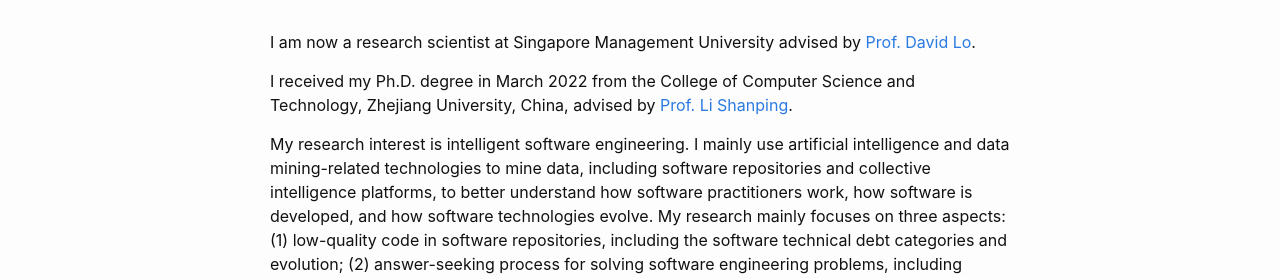
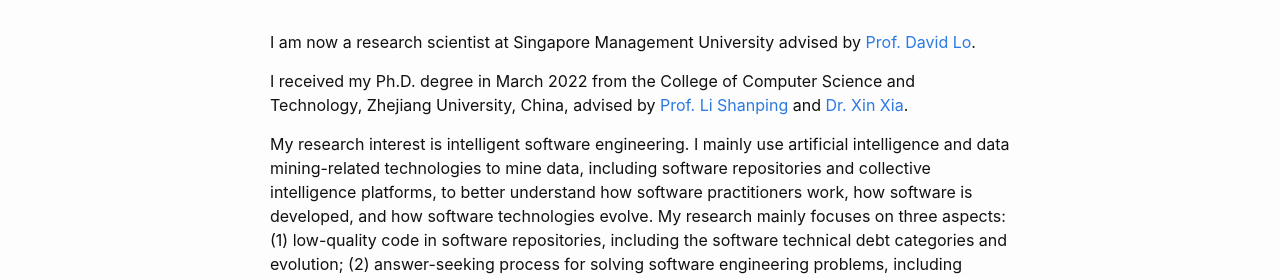
Before and after one commit to jiakun-liu/jiakun-liu.github.io, a Jekyll site: the page built from index.md, in a window 1280 px wide. Shown: the part 356-635 px from the top of the page. Built offline with Jekyll 4.4.1, drawn with Linux system fonts in a browser that asks for light colours.

Commit message:
Update home.html

```diff
--- a/_layouts/home.html
+++ b/_layouts/home.html
@@ -14,7 +14,8 @@ layout: default
                     href="http://www.mysmu.edu/faculty/davidlo/">Prof. David Lo</a>. </p>
 
             <p>I received my Ph.D. degree in March 2022 from the College of Computer Science and Technology, Zhejiang
-                University, China, advised by <a href="http://person.zju.edu.cn/en/0087125">Prof. Li Shanping</a>.</p>
+                University, China, advised by <a href="http://person.zju.edu.cn/en/0087125">Prof. Li Shanping</a> and
+                <a href="https://xin-xia.github.io/">Dr. Xin Xia</a>.</p>
 
             <p>My research interest is intelligent software engineering. I mainly use artificial intelligence and data
                 mining-related
```
